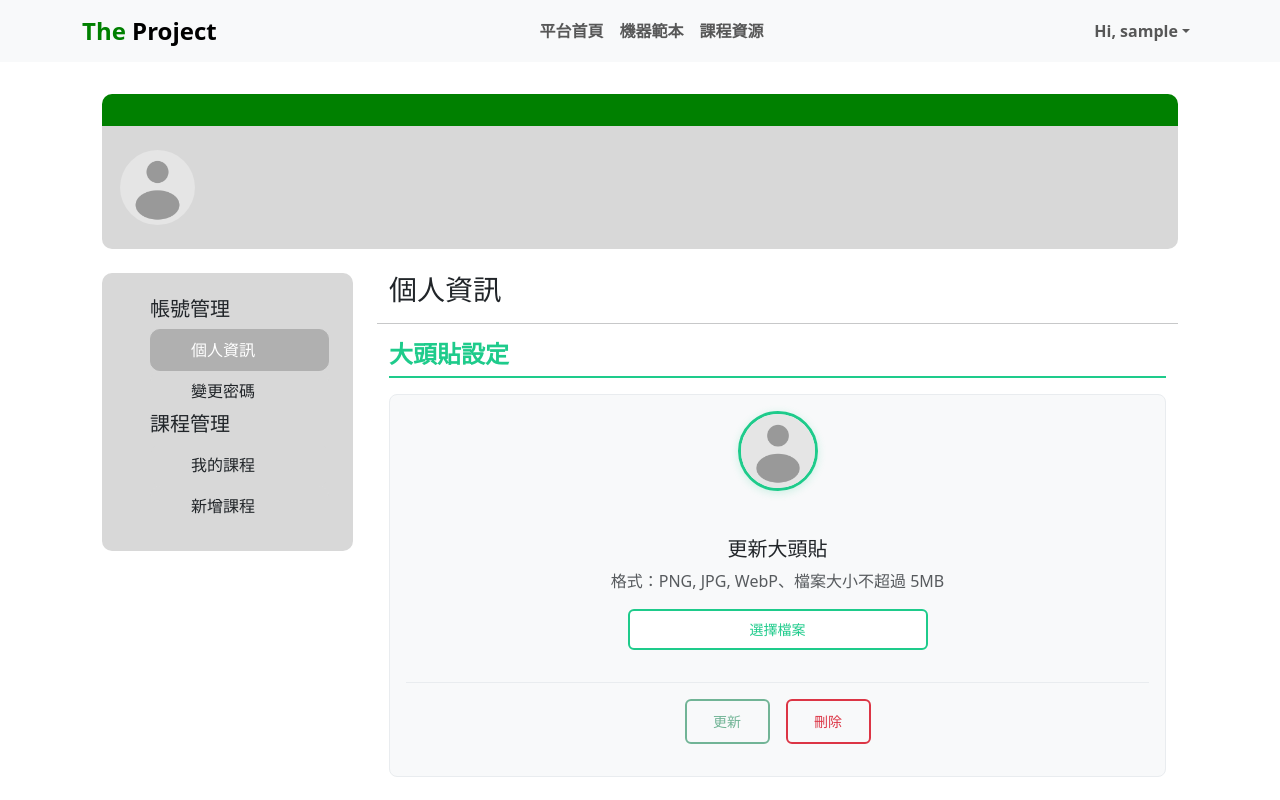
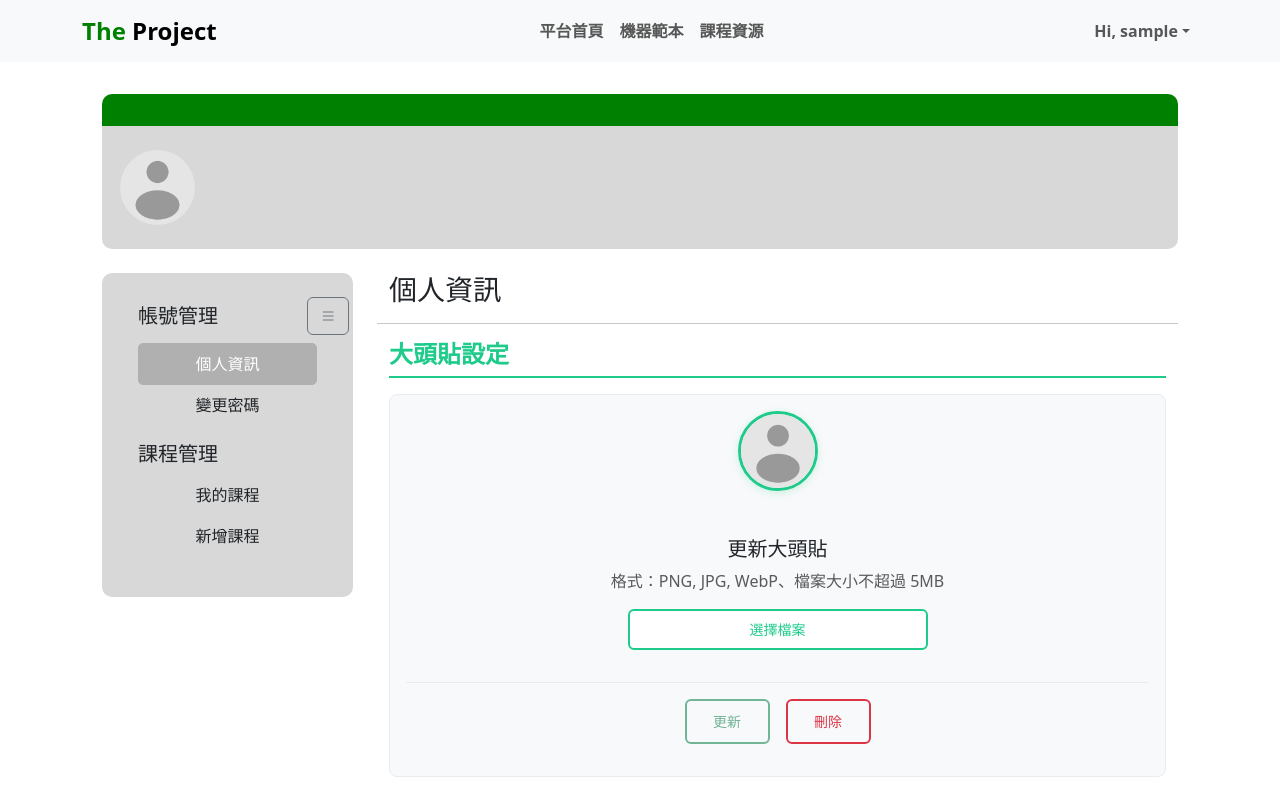
Before and after one commit to TKUIMWD/TheProject-Frontend, a React (Vite) app: page /dashboard in a window 1280 px wide. Shown: the top 800 px of the page. Built offline with nearby package versions, Linux system fonts and the light colour scheme; no server answers; sample sign-in values are in the browser's storage.

Commit message:
更新：dashboardMenu 可收合

```diff
--- a/src/component/Dasboard/DashboardMenu.tsx
+++ b/src/component/Dasboard/DashboardMenu.tsx
@@ -1,5 +1,5 @@
-import { ListGroup } from 'react-bootstrap';
-import { Dispatch, SetStateAction } from 'react';
+import { Button, Col, Container, ListGroup, Row } from 'react-bootstrap';
+import { Dispatch, SetStateAction, useState } from 'react';
 import '../../style/dashboard/DashboardMenu.css';
 import { useNavigate } from 'react-router-dom';
 import { MenuGroup } from '../../interface/Dashboard/DashboardMenu';
@@ -9,9 +9,11 @@ interface DashboardMenuProps {
     activeKey: string;
     setActiveKey: Dispatch<SetStateAction<string>>;
     role: "user" | "admin" | "superadmin";
+    collapse: boolean;
+    handleMenuCollapse: () => void;
 }
 
-export default function DashboardMenu({ menuConfig, activeKey, setActiveKey, role }: DashboardMenuProps) {
+export default function DashboardMenu({ menuConfig, activeKey, setActiveKey, role, collapse, handleMenuCollapse }: DashboardMenuProps) {
     const navigate = useNavigate();
 
     const handleItemClick = (key: string) => {
@@ -19,7 +21,11 @@ export default function DashboardMenu({ menuConfig, activeKey, setActiveKey, rol
         navigate(`?tab=${key}`);
     };
 
+
+
     return (
+        <>
+            {!collapse ? (
             <div className="dashboard-menu">
                 <ListGroup>
                     {/* 4. 使用巢狀迴圈來動態產生整個選單 */}
@@ -35,9 +41,21 @@ export default function DashboardMenu({ menuConfig, activeKey, setActiveKey, rol
                         }
 
                         return (
-                        <div key={group.title} className="menu-group">
+                            <Container key={group.title} className="menu-group mb-3">
+                                <Row className='align-items-center menu-group-header'>
+                                    <Col lg={10}>
                                         <h5 className="menu-group-title">{group.title}</h5>
-                            {visibleItems.map((item) => (
+                                    </Col>
+                                    {menuConfig[0].title === group.title && (
+                                        <Col lg={2}>
+                                            <Button variant="outline-secondary" onClick={handleMenuCollapse}>
+                                                <i className="bi bi-list"></i>
+                                            </Button>
+                                        </Col>
+                                    )}
+                                </Row>
+                                {
+                                    visibleItems.map((item) => (
                                         <ListGroup.Item
                                             key={item.key}
                                             className="dashboard-menu-item"
@@ -47,11 +65,20 @@ export default function DashboardMenu({ menuConfig, activeKey, setActiveKey, rol
                                         >
                                             {item.label}
                                         </ListGroup.Item>
-                            ))}
-                        </div>
+                                    ))
+                                }
+                            </Container>
                         );
                     })}
                 </ListGroup>
             </div>
+        ):(
+            <div className="dashboard-menu-collapsed">
+                <Button variant="outline-secondary" onClick={() => handleMenuCollapse()}>
+                    <i className="bi bi-list"></i>
+                </Button>
+            </div>
+        )}
+        </>
     );
 }
--- a/src/style/dashboard/DashboardMenu.css
+++ b/src/style/dashboard/DashboardMenu.css
@@ -2,15 +2,22 @@
     background-color: #d8d8d8;
     border-radius: 10px;
     padding: 1.5rem;
-    padding-left: 3rem;
 }
 
 .dashboard-menu-item {
     background-color: #d8d8d8;
     border-color: #d8d8d8;
     transition: background 0.2s, color 0.2s;
-    padding-left: 2.5rem;
-    border-radius: 10px;
+    text-align: center;
+    border-radius: 5px;
+}
+
+.menu-group-title {
+    margin-bottom: 0;
+}
+
+.menu-group-header {
+    margin-bottom: 0.5rem;
 }
 
 .dashboard-menu-item.active,
--- a/src/view/Dashboard.tsx
+++ b/src/view/Dashboard.tsx
@@ -66,6 +66,11 @@ export default function Dashboard() {
     let initialTab = searchParams.get('tab') || 'Profile';
     const [activeKey, setActiveKey] = useState(initialTab);
 
+    const [collapse, setColapse] = useState(false);
+    const handleMenuCollapse = () => {
+        setColapse(!collapse);
+    };
+
 
     return (
         <>
@@ -77,15 +82,17 @@ export default function Dashboard() {
                     </Col>
                 </Row>
                 <Row>
-                    <Col lg={3} >
+                    <Col lg={!collapse ? 3 : 1} >
                         <DashboardMenu
                             menuConfig={menuConfig}
                             activeKey={activeKey}
                             setActiveKey={setActiveKey}
                             role={role}
+                            collapse={collapse}
+                            handleMenuCollapse={handleMenuCollapse}
                         />
                     </Col>
-                    <Col lg={9}>
+                    <Col lg={!collapse ? 9 : 11}>
                         {availableTabs[activeKey]}
                     </Col>
                 </Row>
```
Lines whose indentation alone changed are shown as unchanged.
